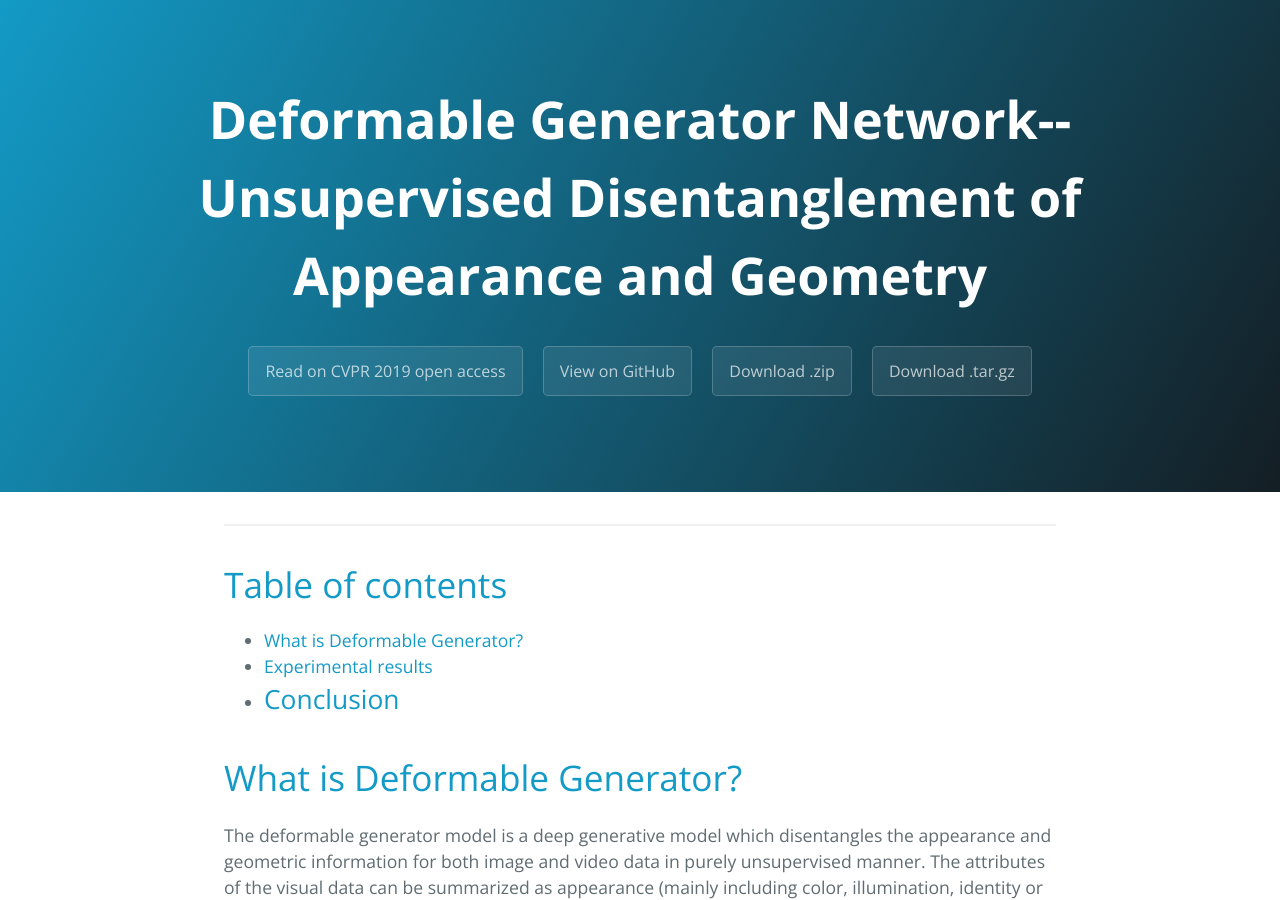
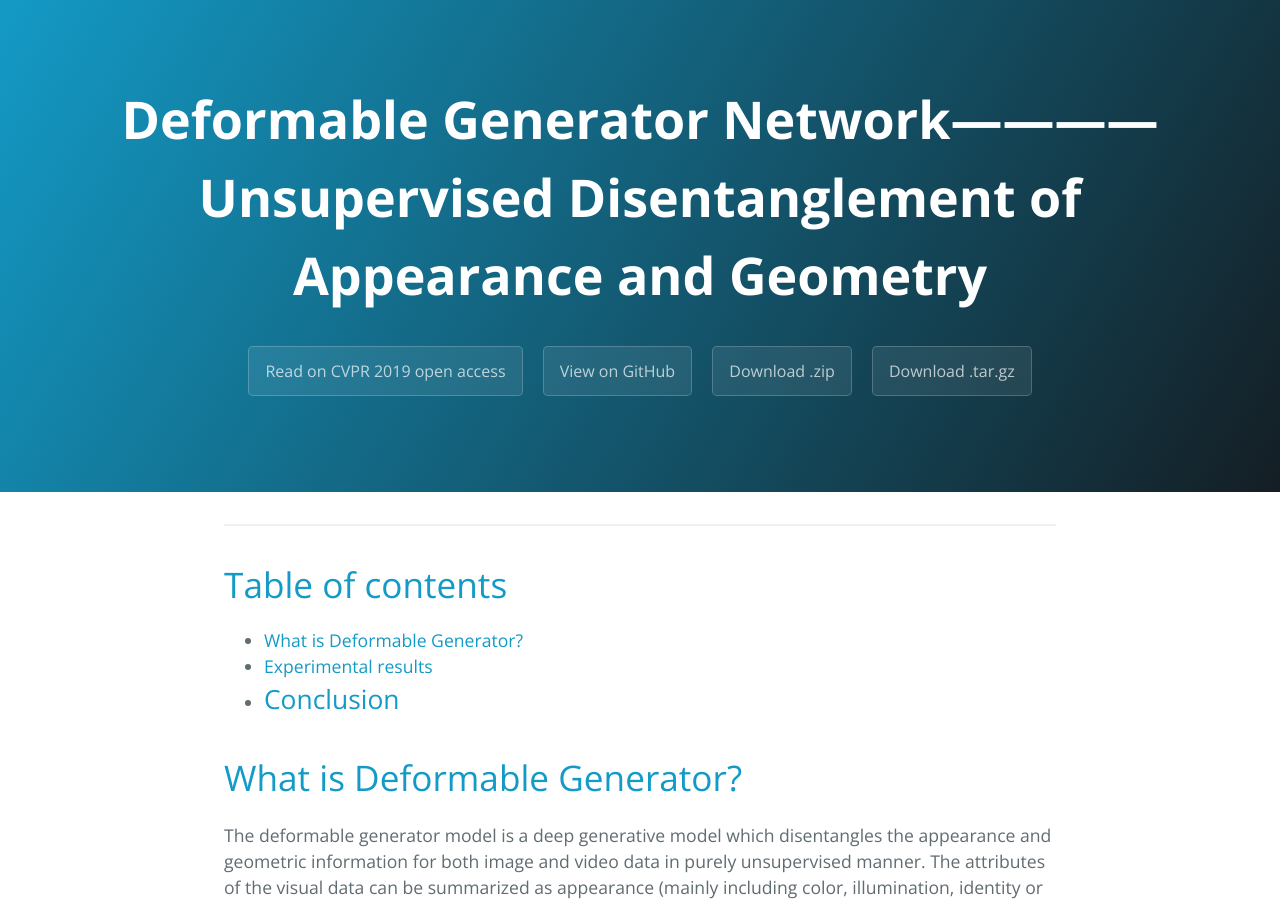
Before and after one commit to andyxingxl/Deformable-generator, a Jekyll site: the page built from index.md, in a window 1280 px wide and 900 px high. Built offline with Jekyll 4.4.1, drawn with Linux system fonts in a browser that asks for light colours; formulas are drawn with MathJax 3; some of the changed text lies outside the part shown.

Commit message:
Update _config.yml

```diff
--- a/_config.yml
+++ b/_config.yml
@@ -1,6 +1,6 @@
 #theme: jekyll-theme-cayman
 # Setup
-title:       Deformable Generator Network-- Unsupervised Disentanglement of Appearance and Geometry
+title:       Deformable Generator Network————Unsupervised Disentanglement of Appearance and Geometry
 baseurl:      "/Deformable-generator"
 
 # About/contact
```
